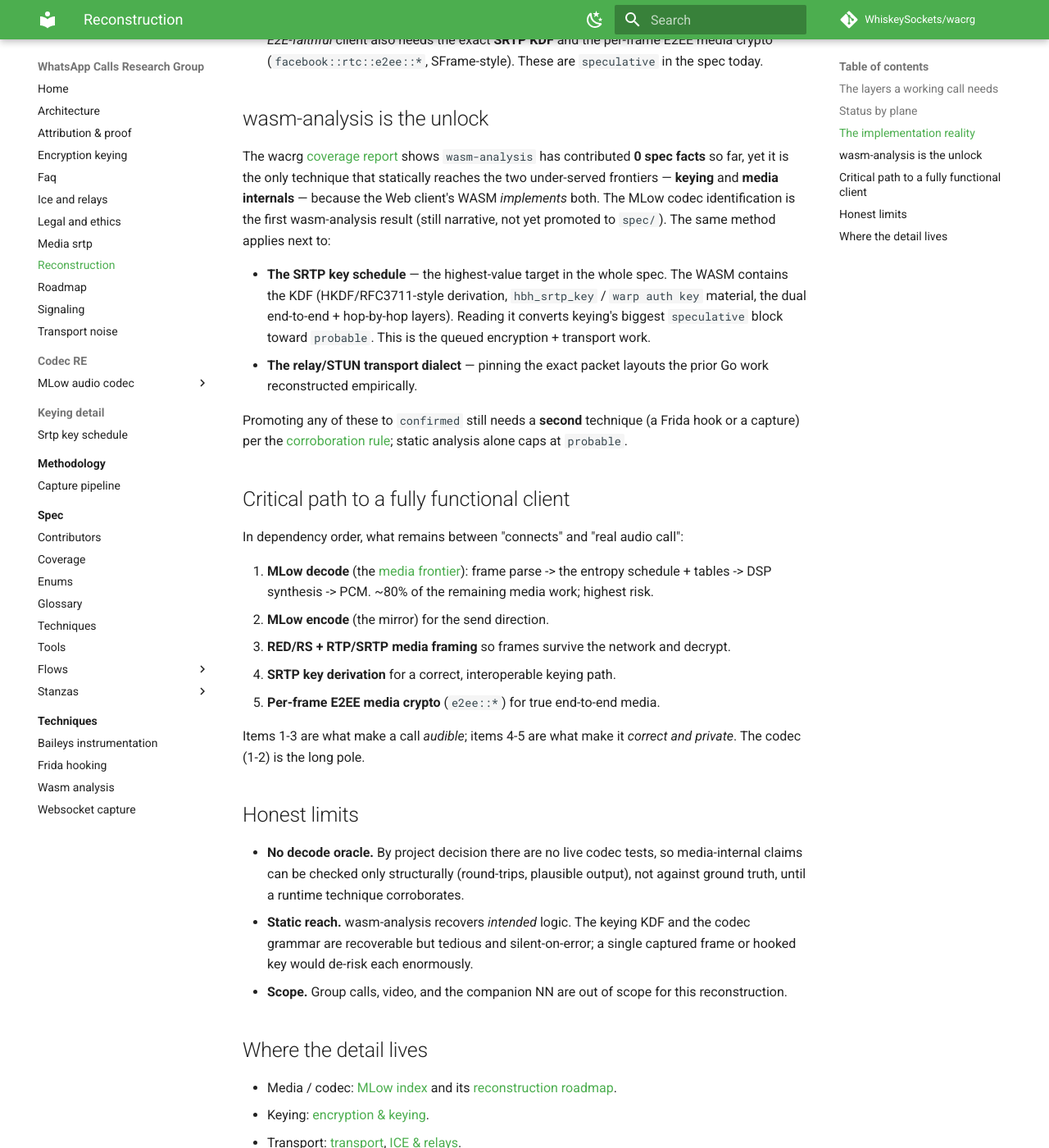
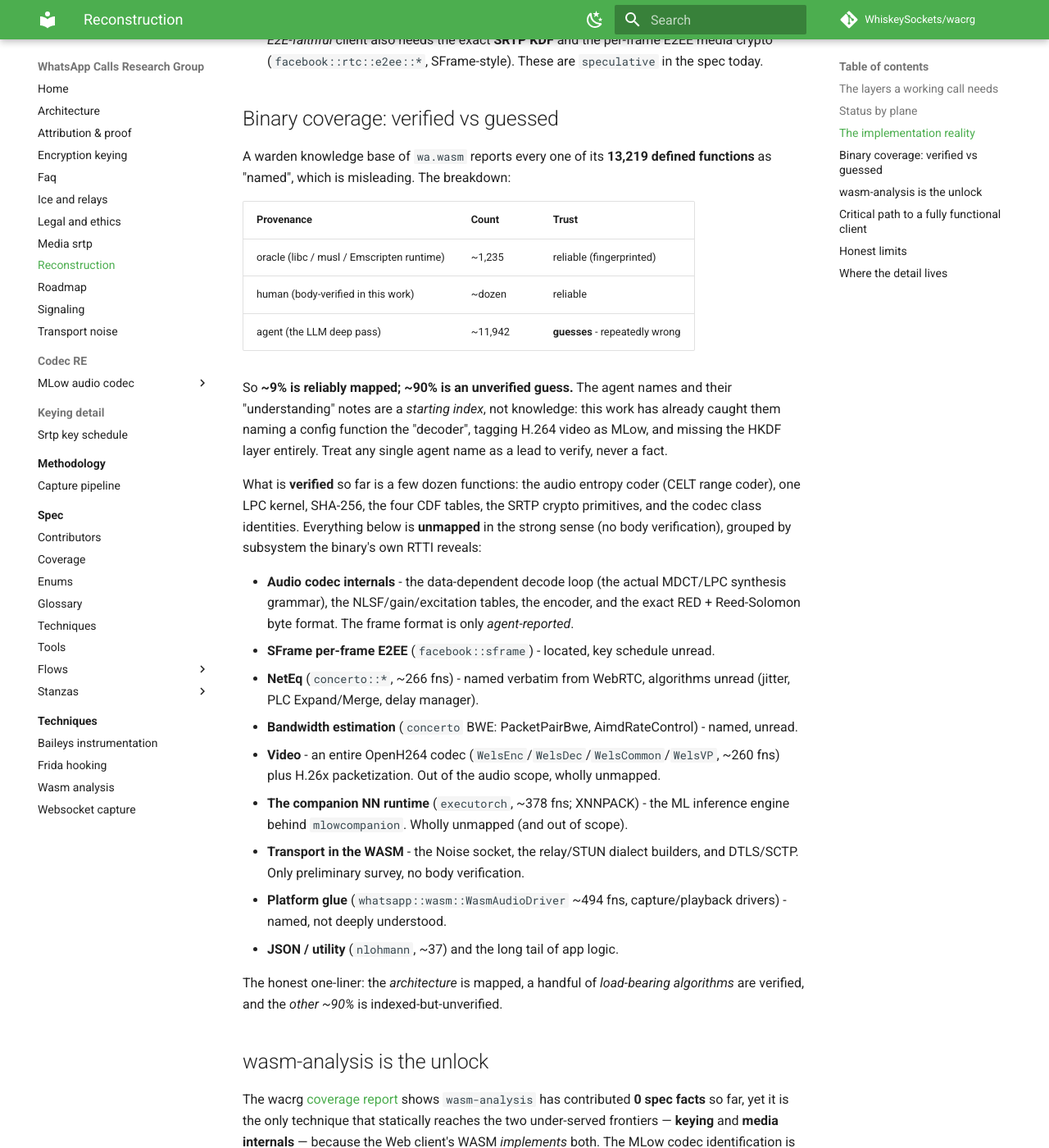
Before and after one commit to WhiskeySockets/wacrg, an MkDocs documentation site: the page built from docs/reconstruction.md, in a window 1280 px wide and 1400 px high, scrolled down 2714 px. Shown: the whole window at 82% size. Built offline with MkDocs 1.6.1 and Material for MkDocs 9.7.7, drawn with Linux system fonts in a browser that asks for light colours; comment, search, counter and statistics services are not loaded.

Commit message:
docs(reconstruction): add binary-coverage reality (verified vs guessed)
The warden KB reports 13,219/13,219 functions named, which overstates coverage:
~1,235 are reliable (oracle runtime), ~a dozen body-verified, and ~11,942 are
agent guesses repeatedly shown wrong. Records what is actually verified vs the
unmapped subsystems (codec internals, SFrame, NetEq, BWE, OpenH264 video,
executorch NN, WASM transport, drivers).

```diff
--- a/docs/reconstruction.md
+++ b/docs/reconstruction.md
@@ -73,6 +73,50 @@ a *fully functional* client is concentrated in two places:
    the per-frame E2EE media crypto (`facebook::rtc::e2ee::*`, SFrame-style). These
    are `speculative` in the spec today.
 
+## Binary coverage: verified vs guessed
+
+A warden knowledge base of `wa.wasm` reports every one of its **13,219 defined
+functions** as "named", which is misleading. The breakdown:
+
+| Provenance | Count | Trust |
+| --- | --- | --- |
+| oracle (libc / musl / Emscripten runtime) | ~1,235 | reliable (fingerprinted) |
+| human (body-verified in this work) | ~dozen | reliable |
+| agent (the LLM deep pass) | ~11,942 | **guesses** - repeatedly wrong |
+
+So **~9% is reliably mapped; ~90% is an unverified guess.** The agent names and
+their "understanding" notes are a *starting index*, not knowledge: this work has
+already caught them naming a config function the "decoder", tagging H.264 video as
+MLow, and missing the HKDF layer entirely. Treat any single agent name as a lead
+to verify, never a fact.
+
+What is **verified** so far is a few dozen functions: the audio entropy coder
+(CELT range coder), one LPC kernel, SHA-256, the four CDF tables, the SRTP crypto
+primitives, and the codec class identities. Everything below is **unmapped** in
+the strong sense (no body verification), grouped by subsystem the binary's own
+RTTI reveals:
+
+- **Audio codec internals** - the data-dependent decode loop (the actual MDCT/LPC
+  synthesis grammar), the NLSF/gain/excitation tables, the encoder, and the exact
+  RED + Reed-Solomon byte format. The frame format is only *agent-reported*.
+- **SFrame per-frame E2EE** (`facebook::sframe`) - located, key schedule unread.
+- **NetEq** (`concerto::*`, ~266 fns) - named verbatim from WebRTC, algorithms
+  unread (jitter, PLC Expand/Merge, delay manager).
+- **Bandwidth estimation** (`concerto` BWE: PacketPairBwe, AimdRateControl) - named,
+  unread.
+- **Video** - an entire OpenH264 codec (`WelsEnc`/`WelsDec`/`WelsCommon`/`WelsVP`,
+  ~260 fns) plus H.26x packetization. Out of the audio scope, wholly unmapped.
+- **The companion NN runtime** (`executorch`, ~378 fns; XNNPACK) - the ML inference
+  engine behind `mlowcompanion`. Wholly unmapped (and out of scope).
+- **Transport in the WASM** - the Noise socket, the relay/STUN dialect builders,
+  and DTLS/SCTP. Only preliminary survey, no body verification.
+- **Platform glue** (`whatsapp::wasm::WasmAudioDriver` ~494 fns, capture/playback
+  drivers) - named, not deeply understood.
+- **JSON / utility** (`nlohmann`, ~37) and the long tail of app logic.
+
+The honest one-liner: the *architecture* is mapped, a handful of *load-bearing
+algorithms* are verified, and the *other ~90%* is indexed-but-unverified.
+
 ## wasm-analysis is the unlock
 
 The wacrg [coverage report](spec/coverage.md) shows `wasm-analysis` has
```
